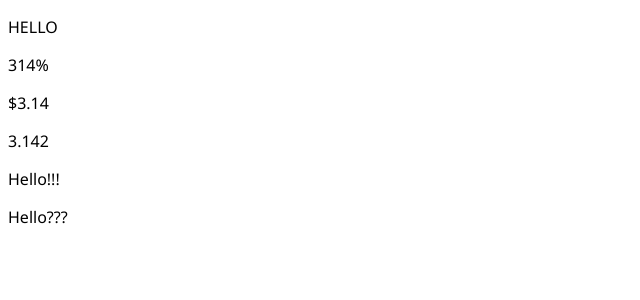
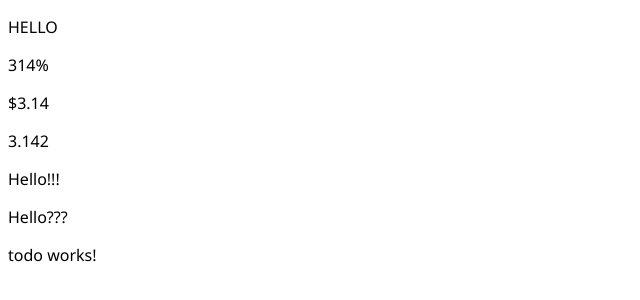
Before and after one commit to thinktecture/angular-workshop, an Angular app in the folder todo/: page / in a window 1280 px wide. Shown: the top 300 px of the page, without its empty margins (0-640 px from the left). Built offline with nearby package versions, Linux system fonts and the light colour scheme.

Commit message:
lab 4 - components

```diff
--- a/todo/src/app/app.component.html
+++ b/todo/src/app/app.component.html
@@ -6,3 +6,5 @@
 
 <p>{{ value | yell}}</p>
 <p>{{ value | yell: '???'}}</p>
+
+<app-todo />
--- a/todo/src/app/app.component.ts
+++ b/todo/src/app/app.component.ts
@@ -1,13 +1,14 @@
 import { CommonModule } from '@angular/common';
 import { Component } from '@angular/core';
 import { YellPipe } from './yell.pipe';
+import { TodoComponent } from './todo/todo.component';
 
 @Component({
   selector: 'app-root',
   standalone: true,
   templateUrl: './app.component.html',
   styleUrl: './app.component.scss',
-  imports: [CommonModule, YellPipe],
+  imports: [CommonModule, YellPipe, TodoComponent],
 })
 export class AppComponent {
   public value = 'Hello';
--- /dev/null
+++ b/todo/src/app/todo/todo.component.html
@@ -0,0 +1 @@
+<p>todo works!</p>
```
Also changed, not shown: todo/src/app/todo/todo.component.ts (added, +10 -0 lines), todo/src/app/todo/todo.component.scss (added), 2 other files (tests, documents, lock files or other folders).
